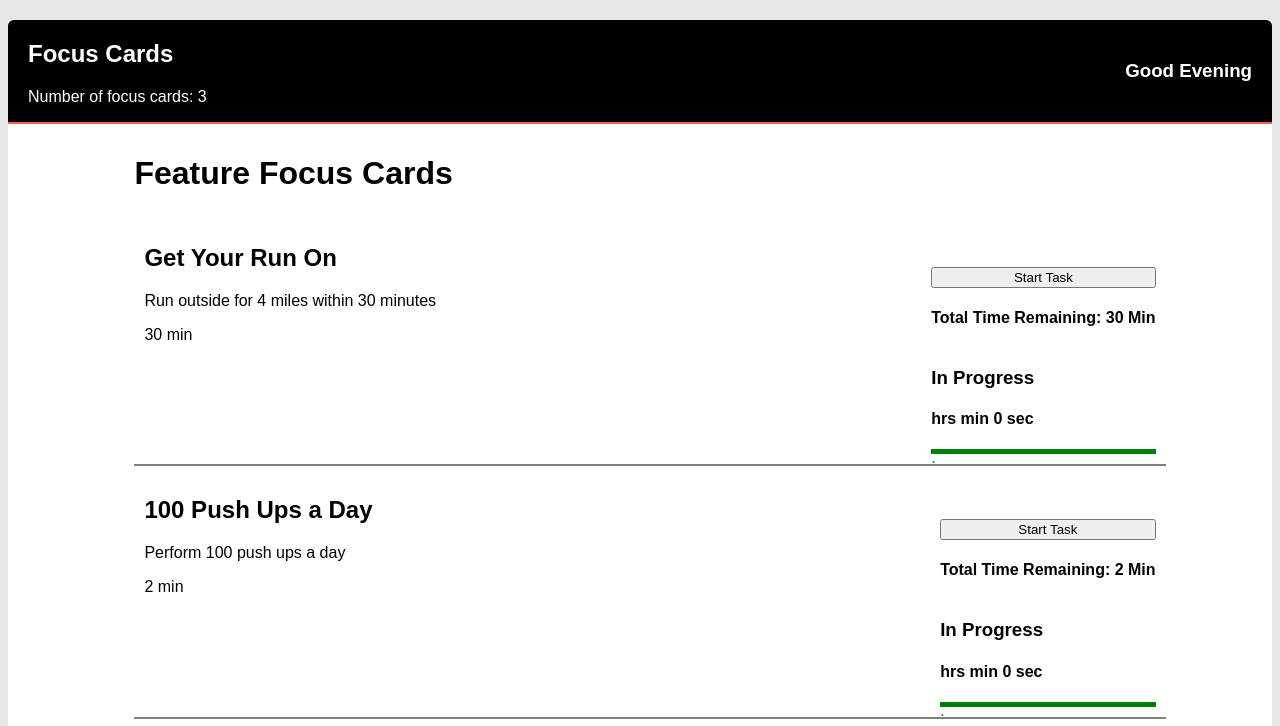
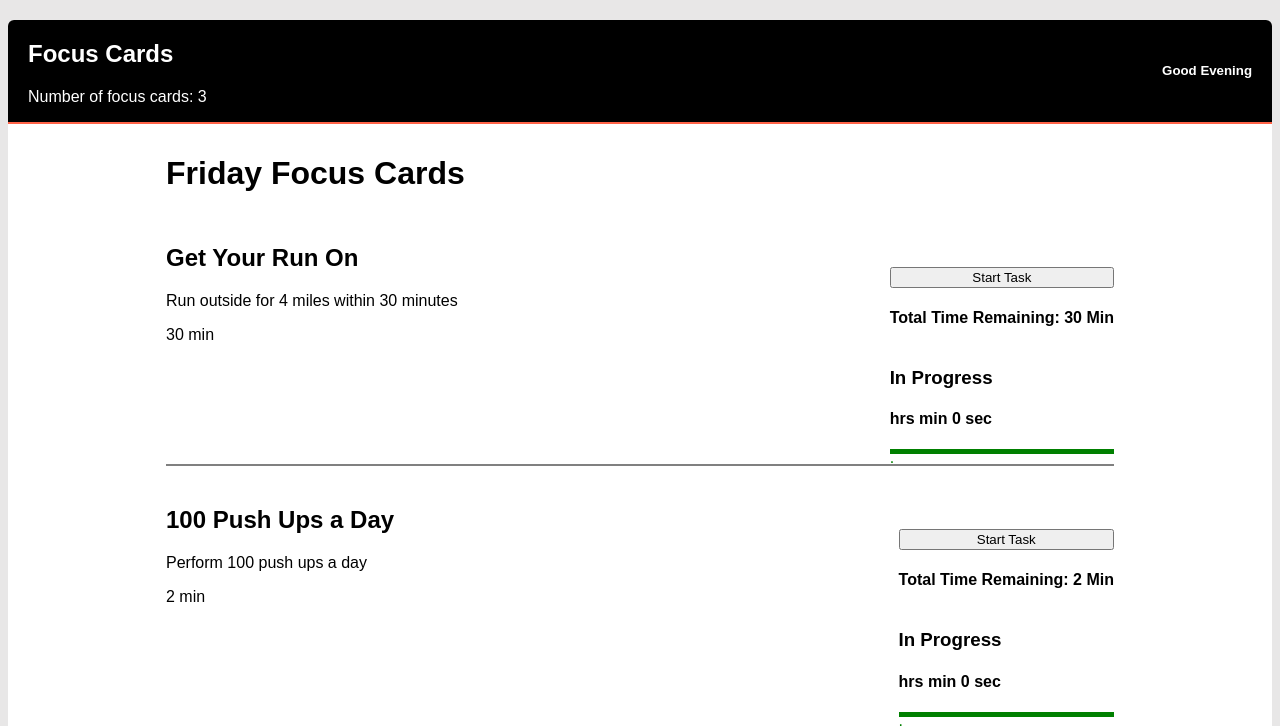
Before and after one commit to AMTenorio/focus-cards, a React app: page / in a window 1280 px wide. Shown: the top 726 px of the page. Built offline with nearby package versions, Linux system fonts and the light colour scheme.

Commit message:
change cards css style

```diff
--- a/src/components/App.js
+++ b/src/components/App.js
@@ -79,7 +79,7 @@ class App extends Component {
         />
         <div id="cardsSection">
 
-        <h1>Feature Focus Cards</h1>
+        <h1>Friday Focus Cards</h1>
         {this.state.cards.map( card  =>
             <FeatureCards
             title={card.title}
--- a/src/components/Header.js
+++ b/src/components/Header.js
@@ -24,7 +24,7 @@ const Header = (props) => {
         </div>
         <div id="headerGreeting">
         <span>
-          <h3>{greetings}</h3>
+          <h5>{greetings}</h5>
         </span>
         </div>
       </header>
--- a/src/index.css
+++ b/src/index.css
@@ -98,7 +98,7 @@ input[type=submit] {
 }
 
 #cardsSection {
-  width: 80%;
+  width: 75%;
   margin: 0 auto;
   padding: 10px;
 }
@@ -106,9 +106,8 @@ input[type=submit] {
 .card {
   width: 100%;
   display: flex;
-  align-items: stretch;
-  padding: 10px;
-  margin: 0 auto;
+  margin: 10px auto;
+  padding: 10px 0;
   justify-content: space-between;
   border-bottom: 2px solid grey;
   flex-wrap: wrap;
```
